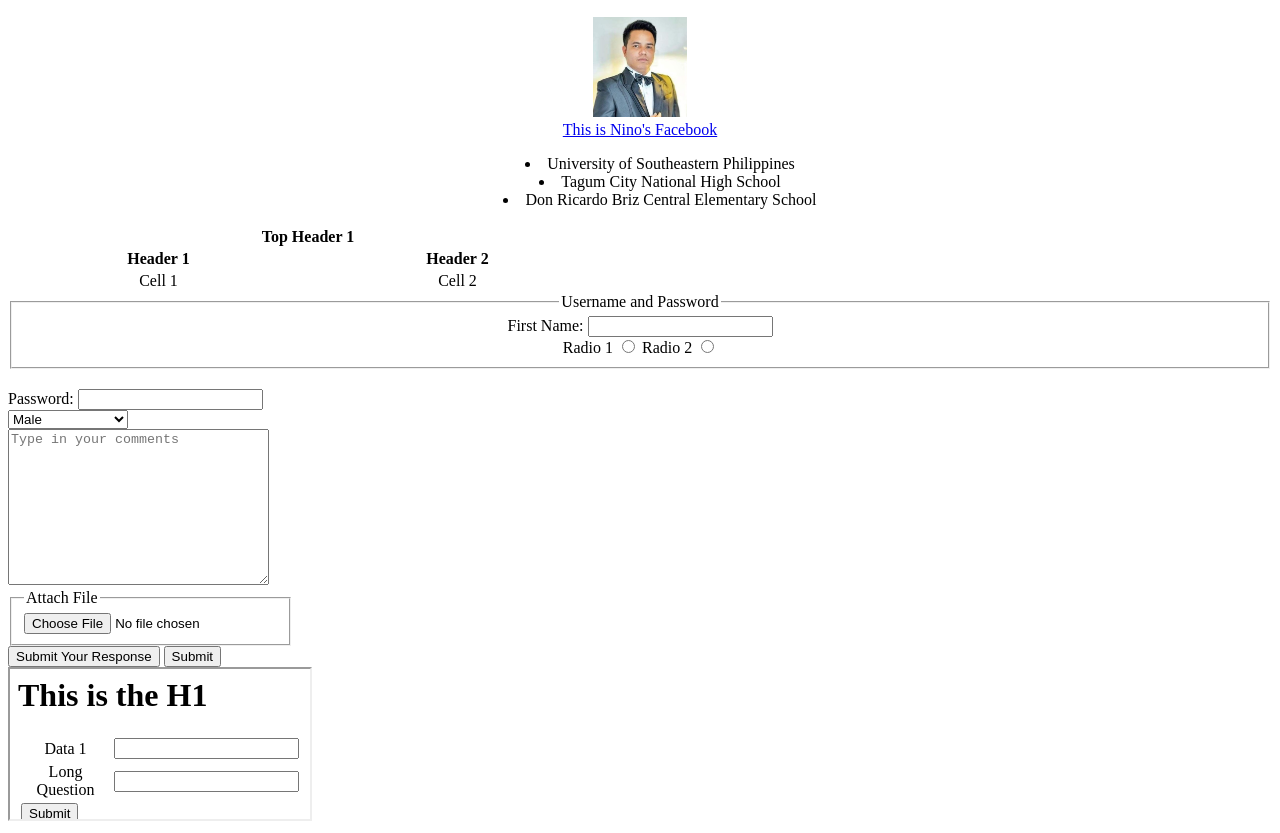
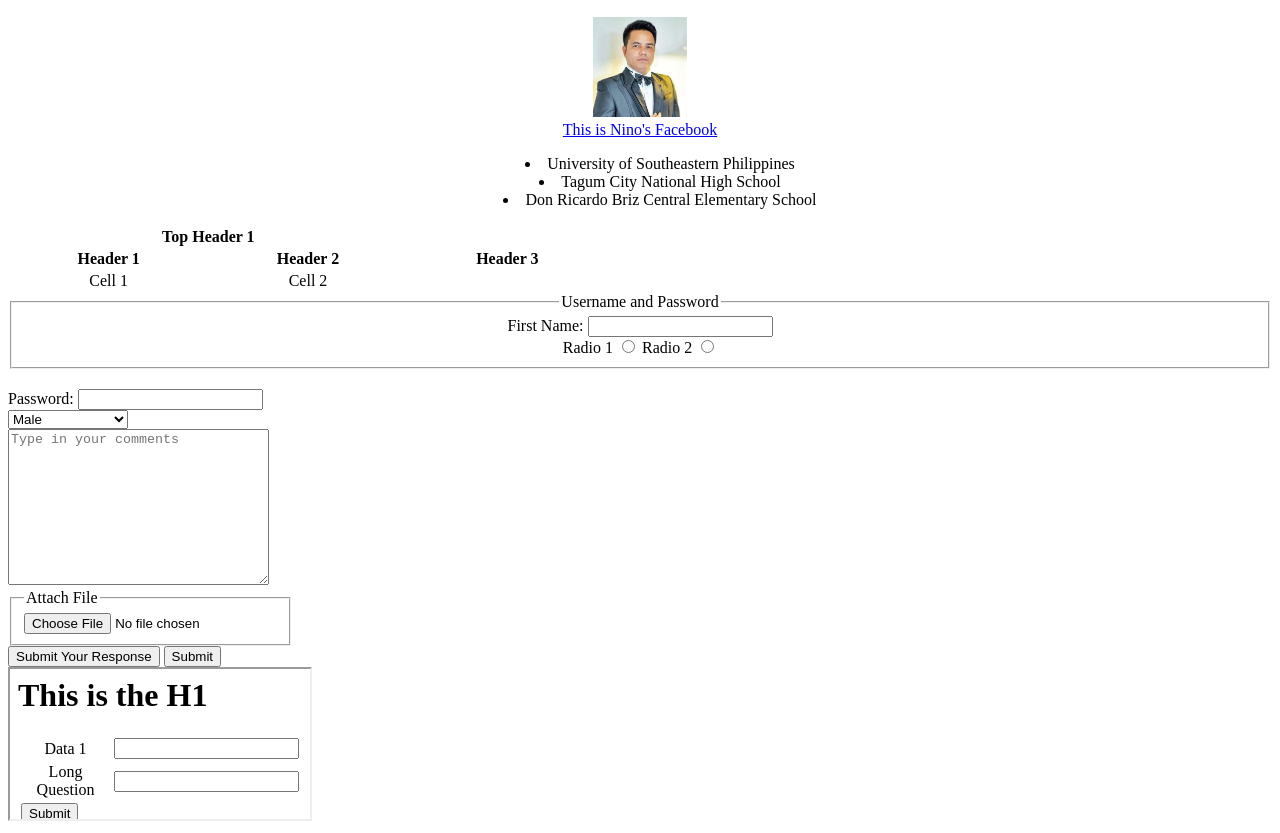
Before and after one commit to NSA16/kodego, a plain HTML site: page exercise_1.html in a window 1280 px wide. Shown: the part 110-943 px from the top of the page. Drawn offline with Linux system fonts and the light colour scheme.

Commit message:
branch 1 first commit

```diff
--- a/exercise_1.html
+++ b/exercise_1.html
@@ -36,6 +36,7 @@
             <tr>
             <th>Header 1</th>
             <th>Header 2</th>
+            <th>Header 3</th>
         </tr>
     </thead>
     <tbody>
```
